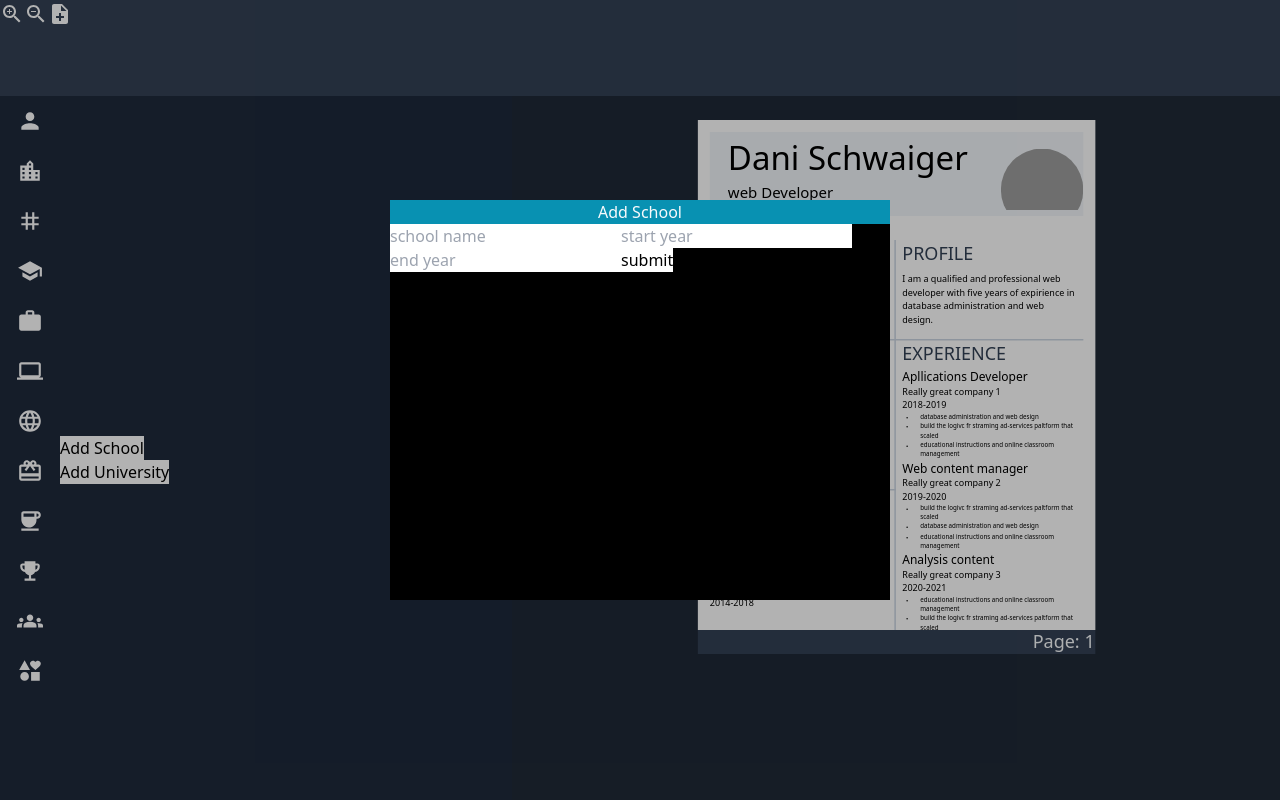
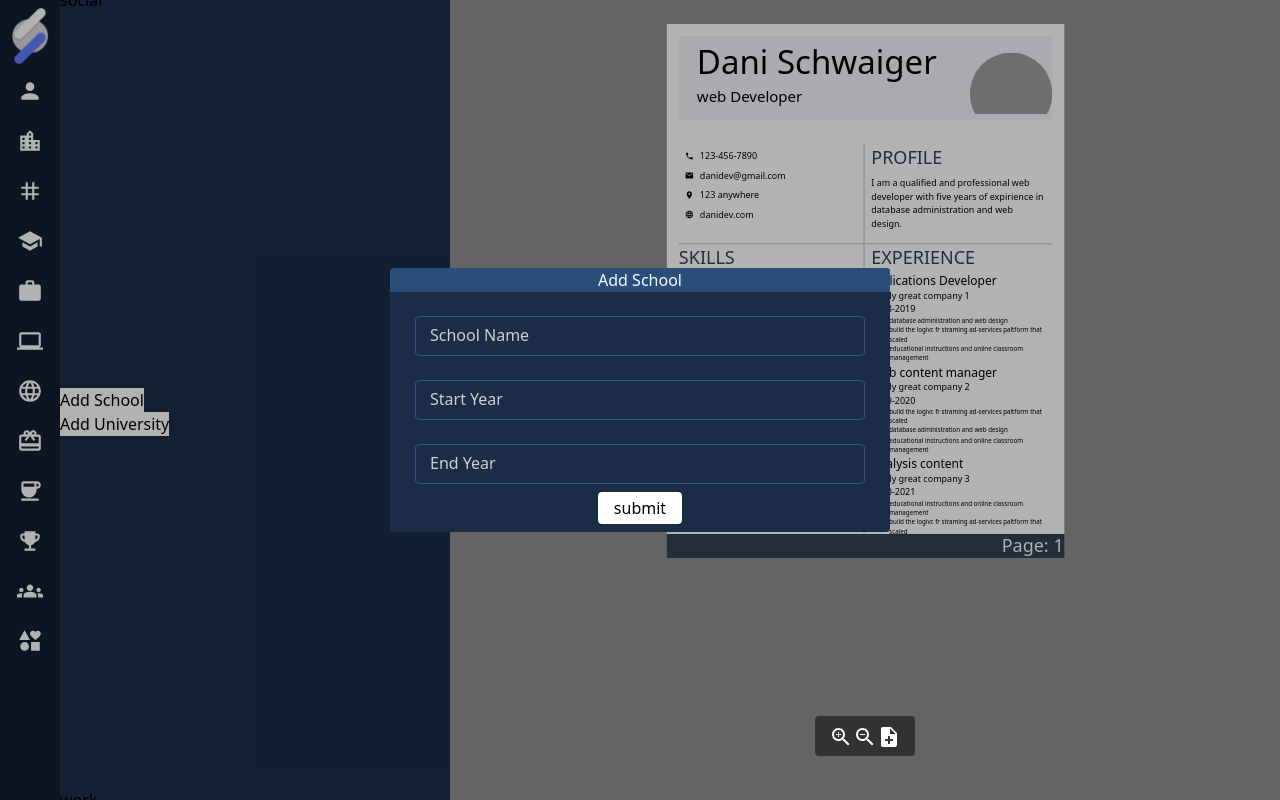
Before and after one commit to cu8code/locInfo, a Next.js app: page / in a window 1280 px wide. Both pictures are taken after typing "Sample" into the empty fields and a click on the button "Add School". Built offline with nearby package versions, Linux system fonts and the light colour scheme; grey boxes are pictures that could not be loaded.

Commit message:
working on input box style

```diff
--- a/components/forms/education.jsx
+++ b/components/forms/education.jsx
@@ -33,30 +33,44 @@ export default function EducationForm({ type, toggle }) {
   if (type === "school") {
     return (
       <>
-        <div className="w-full bg-cyan-600 text-slate-50 text-center">
+        <div className="flex flex-col h-full">
+          <div className="w-full bg-[#305688cc] text-slate-50 text-center">
             Add School
           </div>
           <FormInput val={name} setVal={setName} pHolder="school name" />
           <FormInput val={yearStart} setVal={setStart} pHolder="start year" />
           <FormInput val={yearEnd} setVal={setEnd} pHolder="end year" />
-        <button className="bg-white" onClick={() => onSubmitClick(type)}>
+          <div className="flex justify-center p-2 flex-1 items-center">
+            <button
+              className="bg-white text-black pt-1 pb-1 pl-4 pr-4 rounded h-fit"
+              onClick={() => onSubmitClick(type)}
+            >
               submit
             </button>
+          </div>
+        </div>
       </>
     );
   } else {
     return (
       <>
-        <div className="w-full bg-cyan-600 text-slate-50 text-center">
+        <div className="flex flex-col h-full">
+          <div className="w-full bg-[#305688cc] text-slate-50 text-center pt-2 pb-2">
             Add University/College
           </div>
           <FormInput val={name} setVal={setName} pHolder="university name" />
           <FormInput val={yearStart} setVal={setStart} pHolder="start year" />
           <FormInput val={yearEnd} setVal={setEnd} pHolder="end year" />
           <FormInput val={degree} setVal={setDegree} pHolder="degree" />
-        <button className="bg-white" onClick={() => onSubmitClick(type)}>
+          <div className="flex justify-center p-2 flex-1 items-center">
+            <button
+              className="bg-white text-black pt-1 pb-1 pl-4 pr-4 rounded h-fit"
+              onClick={() => onSubmitClick(type)}
+            >
               submit
             </button>
+          </div>
+        </div>
       </>
     );
   }
--- a/components/forms/formCover.jsx
+++ b/components/forms/formCover.jsx
@@ -3,8 +3,8 @@ import { useRef } from "react";
 export default function FormCover({setToggle,FormComponent}){
     return(
         <>
-            <div id="cover" onClick={(e)=>{if(e.target.id=="cover")setToggle(false)}} className="fixed w-full h-full bg-opacity-30 bg-black z-10 min-w-[860px] top-0 flex justify-center items-center">
-                <div className="w-[500px] h-[400px] bg-black">
+            <div id="cover" onClick={(e)=>{if(e.target.id=="cover")setToggle(false)}} className="fixed w-full h-full bg-opacity-30 bg-black z-10 min-w-[860px] top-0 flex justify-center items-center text-white">
+                <div className="w-[500px] h-fit bg-[#1b2c47] overflow-hidden rounded">
                     {FormComponent}
                 </div>
             </div>
--- a/components/forms/formInput.jsx
+++ b/components/forms/formInput.jsx
@@ -1,8 +1,40 @@
+import { useState } from "react";
 
-export default function FormInput({val,setVal,pHolder}) {
+export default function FormInput({ val, setVal, pHolder }) {
+  const empty = {
+    transform: "translateY(25px) translateX(15px)",
+    transition: "200ms",
+    color: "#cfcfcf",
+  };
+  const focus = {
+    transform: "translateY(7px) translateX(-4px)",
+    transition: "200ms",
+    color: "#669FEA",
+    // color:"#fff",
+    fontSize: "14px",
+    position:"relative",
+    zIndex: "11",
+  };
+  const [style, setStyle] = useState(empty);
   return (
     <>
-      <input placeholder={pHolder} className="text-black" type="text" value={val} onChange={e=>setVal(e.target.value)} />
+      <div>
+        <div className="w-full flex items-center flex-col">
+          <div style={style} className="capitalize w-[90%] text-[16px] h-[24px]">
+            <span className="bg-[#1b2c47] pr-[5px] inline-block mt-[6px] select-none">{pHolder}</span>
+          </div>
+          <input
+            className="text-white capitalize focus:border-[#fff] focus:border-2 hover:border-[#e3e3e3] caret-white w-[90%] h-[40px] outline-none p-[14px] pt-[16.5px] pb-[16.5px] rounded text-[15px] bg-transparent border border-[#305688] relative z-10"
+            type="text"
+            value={val}
+            onChange={(e) => setVal(e.target.value)}
+            onFocus={() => setStyle(focus)}
+            onBlur={() => {
+              if (val.length == 0) setStyle(empty);
+            }}
+          />
+        </div>
+      </div>
     </>
   );
 }
--- a/components/forms/profile.jsx
+++ b/components/forms/profile.jsx
@@ -1,4 +1,4 @@
-import { useState, useContext, useEffect } from "react";
+import { useState, useEffect } from "react";
 import { useJsonContext } from "../../context/jsonContext";
 import FormInput from "./formInput";
 export default function ProfileForm() {
@@ -15,12 +15,11 @@ export default function ProfileForm() {
   return (
     <>
       <div>
-        <div className="w-full bg-cyan-600 text-slate-50 text-center">
+        <div className="w-full bg-[#305688cc] text-slate-50 text-center">
           profile
         </div>
         <div className="text-white">
-          Name:
-          <FormInput val={name} setVal={setName} pHolder="name" />
+          <FormInput val={name} setVal={setName} pHolder="Full Name" />
         </div>
       </div>
     </>
--- a/components/navbar/index.jsx
+++ b/components/navbar/index.jsx
@@ -4,7 +4,7 @@ import NoteAddIcon from "@mui/icons-material/NoteAdd";
 export default function Navbar({ zoom, fn1, fn2, theme }) {
   return (
     <>
-      <nav className="w-full h-24 bg-slate-700 min-h-[6rem]">
+      <nav className="flex justify-center items-center rounded w-[100px] h-[40px] bg-opacity-50 bg-black">
         <button onClick={() => fn1(zoom + 0.5)}>
           <ZoomInIcon style={{ color: theme }} />
         </button>
--- a/components/sidebar/index.jsx
+++ b/components/sidebar/index.jsx
@@ -3,6 +3,8 @@ import { jsonContext } from "../../pages";
 import CanvasButton from "../canvasInput/canvasButtons";
 import FormCover from "../forms/formCover";
 import FormInput from "../forms/formInput";
+import logo from "../../public/icon.png";
+import Image from "next/image";
 
 //icons start
 import SchoolIcon from "@mui/icons-material/School";
@@ -77,7 +79,11 @@ export default function Sidebar() {
   };
   return (
     <>
-      <div className="bg-slate-800 w-[40%] min-w-[400px] flex">
+      <div className="bg-[#121E31] w-[450px] flex">
+        <div>
+          <div className="w-full pt-2 flex justify-center items-center">
+            <Image src={logo} width={40} height={40} alt="Logo"/>
+          </div>
           <div>
             {sectionButtons.map((data, i) => {
               return (
@@ -89,7 +95,8 @@ export default function Sidebar() {
               );
             })}
           </div>
-        <div className="flex-1 overflow-auto scrollbar-none scroll-smooth">
+        </div>
+        <div className="flex-1 bg-[#1B2C47] overflow-auto scrollbar-none scroll-smooth">
           <div>
             <section ref={profile} className="h-[400px]" id="1">
               <ProfileForm />
@@ -100,11 +107,7 @@ export default function Sidebar() {
             <section ref={social} className="h-[400px]" id="3">
               social
             </section>
-            <section
-              ref={school}
-              className="h-[400px]"
-              id="3"
-            >
+            <section ref={school} className="h-[400px]" id="3">
               <button
                 className="bg-white"
                 onClick={() => {
@@ -114,12 +117,14 @@ export default function Sidebar() {
               >
                 Add School
               </button>
-              <br/>
+              <br />
               <button
                 className="bg-white"
                 onClick={() => {
                   setToggle(true);
-                  setForm(<EducationForm type="university" toggle={setToggle} />);
+                  setForm(
+                    <EducationForm type="university" toggle={setToggle} />
+                  );
                 }}
               >
                 Add University
--- a/pages/index.js
+++ b/pages/index.js
@@ -35,18 +35,20 @@ export default function Home() {
     <>
       <TemplateContext>
         <JsonContext>
-          <div className="flex flex-col w-full h-screen overflow-x-auto fixed">
-            <div className="w-full min-w-[860px]">
-              <Navbar
-                zoom={zoom}
-                fn1={handelZoom}
-                fn2={addPages}
-                theme={theme}
-              />
-              <div className="flex flex-1 h-[calc(100vh-6rem)]">
+          <div className="flex w-full h-screen overflow-x-auto fixed">
+            <div className="flex w-full min-w-[860px]">
+              <div className="flex flex-1 h-full]">
                 <Sidebar />
-                <div className="bg-gray-800 flex-1 overflow-y-auto scrollbar-none scroll-smooth">
+                <div className="bg-[#909090] flex-1 overflow-y-auto scrollbar-none scroll-smooth">
                   <EditorCanvas zoomVal={zoom} pages={pages} temp={2} />
+                  <div className="flex justify-center absolute bottom-11 w-[calc(100vw-450px)] min-w-[410px] z-10">
+                    <Navbar
+                      zoom={zoom}
+                      fn1={handelZoom}
+                      fn2={addPages}
+                      theme={theme}
+                    />
+                  </div>
                 </div>
               </div>
             </div>
```
Also changed, not shown: public/icon.png (added). Lines whose indentation alone changed are shown as unchanged.
